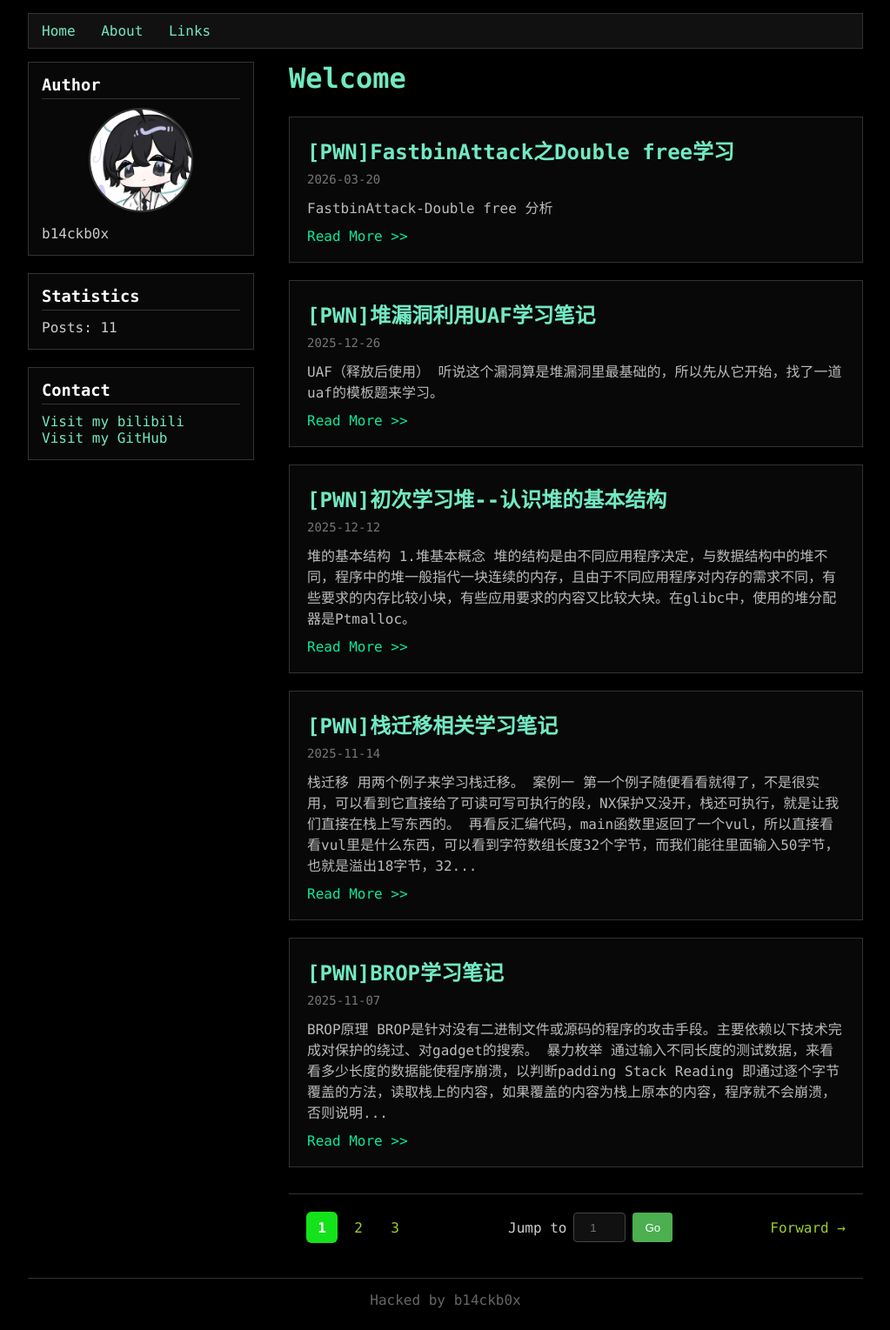
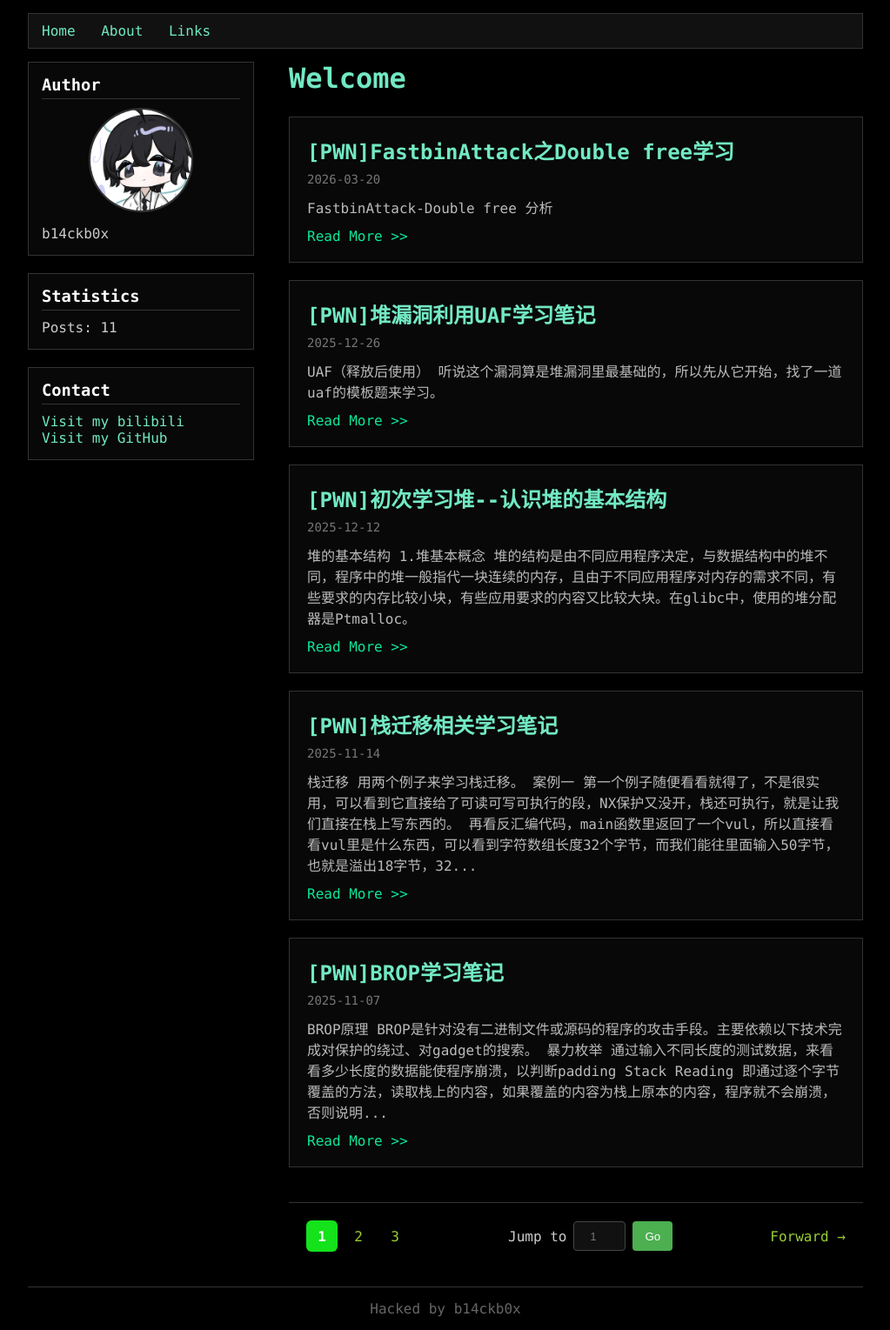
Before and after one commit to NTC627/ntc627.github.io, a Jekyll site: the page built from index.html, in a window 1280 px wide. Shown: the whole page at 87% size, without its empty margins (128-1151 px from the left). Built offline with Jekyll 4.4.1, drawn with Linux system fonts in a browser that asks for light colours; the list of posts is cut into pages by our own code.

Commit message:
small tweak

```diff
--- a/about.html
+++ b/about.html
@@ -9,6 +9,7 @@
     <meta name="viewport" content="width=device-width, initial-scale=1.0">
     <title>About</title>
 </head>
+<body>
 <div class="main-layout">
 <aside class="sidebar">
     <div class="panel">
@@ -27,3 +28,5 @@
     <p>这里是 b14ckb0x 的个人博客。主要记录个人的学习笔记，以及一些题解</p>
     </main>
 </div>
+</body>
+</html>
--- a/assets/css/style.css
+++ b/assets/css/style.css
@@ -58,15 +58,6 @@
   #pageJump{
     width:60px;
     text-align:center;
-  }
-
-  .pagination {
-    display: flex;
-    align-items: center;
-    justify-content: center;
-    gap: 24px;
-    margin-top: 40px;
-    flex-wrap: wrap;
   }
 
   .page-numbers {
@@ -242,7 +233,12 @@
   margin-top: 30px;
   padding: 20px;
   border-top: 1px solid #333;
-
+  display: flex;
+  align-items: center;
+  justify-content: center;
+  gap: 24px;
+  margin-top: 40px;
+  flex-wrap: wrap;
 
   display: flex;
   justify-content: space-between;
@@ -259,8 +255,11 @@
       flex-direction: column;
     }
 
-    .sidebar {
+    .sidebar, aside {
       display: none !important;
+      width: 0 !important;
+      height: 0 !important;
+      overflow: hidden !important;
     }
   }
 
--- a/index.html
+++ b/index.html
@@ -9,6 +9,7 @@
     <meta name="viewport" content="width=device-width, initial-scale=1.0">
     <title>b14ckb0x's space</title>
 </head>
+<body>
 <div class="main-layout">
 <aside class="sidebar">
     <div class="panel">
@@ -138,4 +139,5 @@
     </script>
     </main>
 </div>
+</body>
 </html>
--- a/links.html
+++ b/links.html
@@ -9,6 +9,7 @@
     <meta name="viewport" content="width=device-width, initial-scale=1.0">
     <title>Links</title>
 </head>
+<body>
 <div class="main-layout">
 <aside class="sidebar">
     <div class="panel">
@@ -27,3 +28,5 @@
     <p>就先这样吧</p>
     </main>
 </div>
+</body>
+</html>
```
